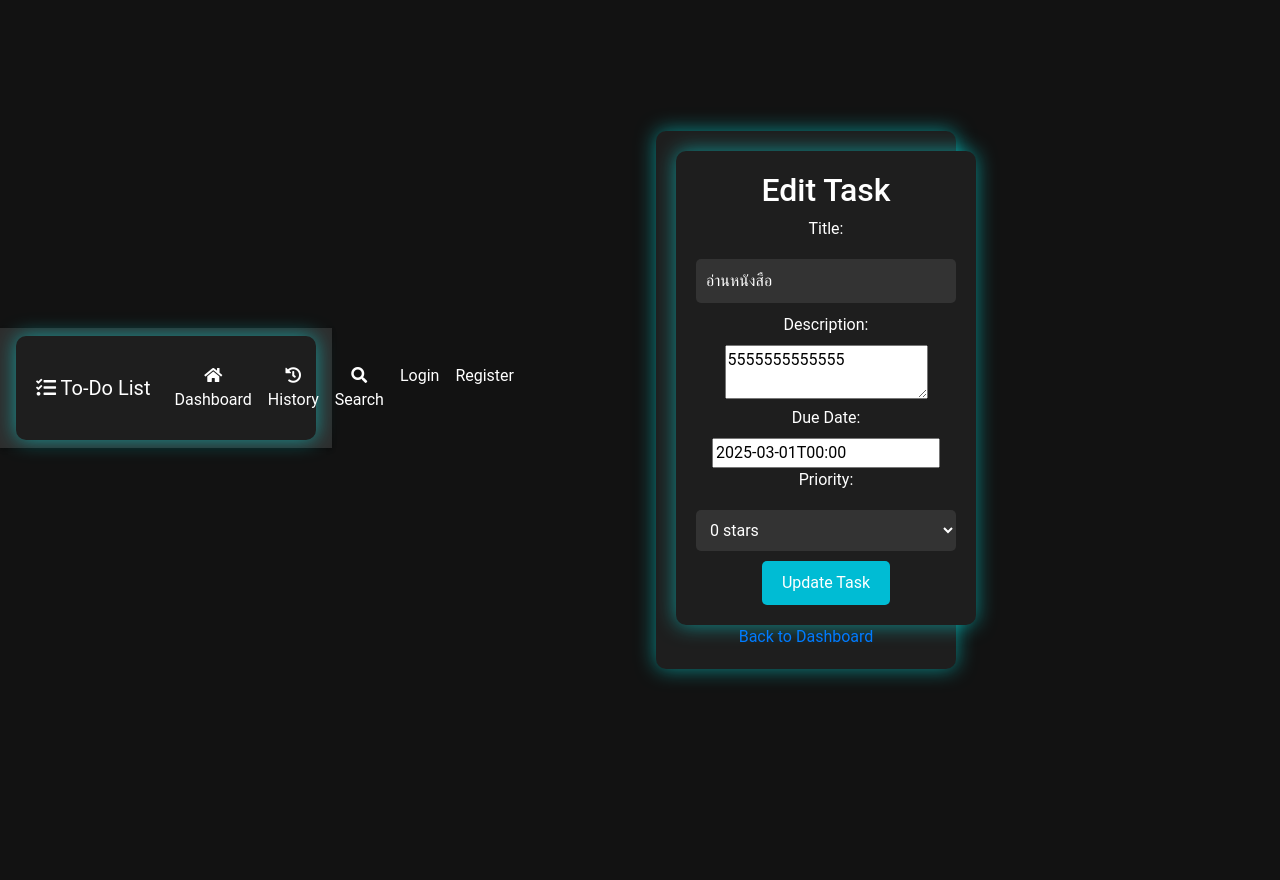
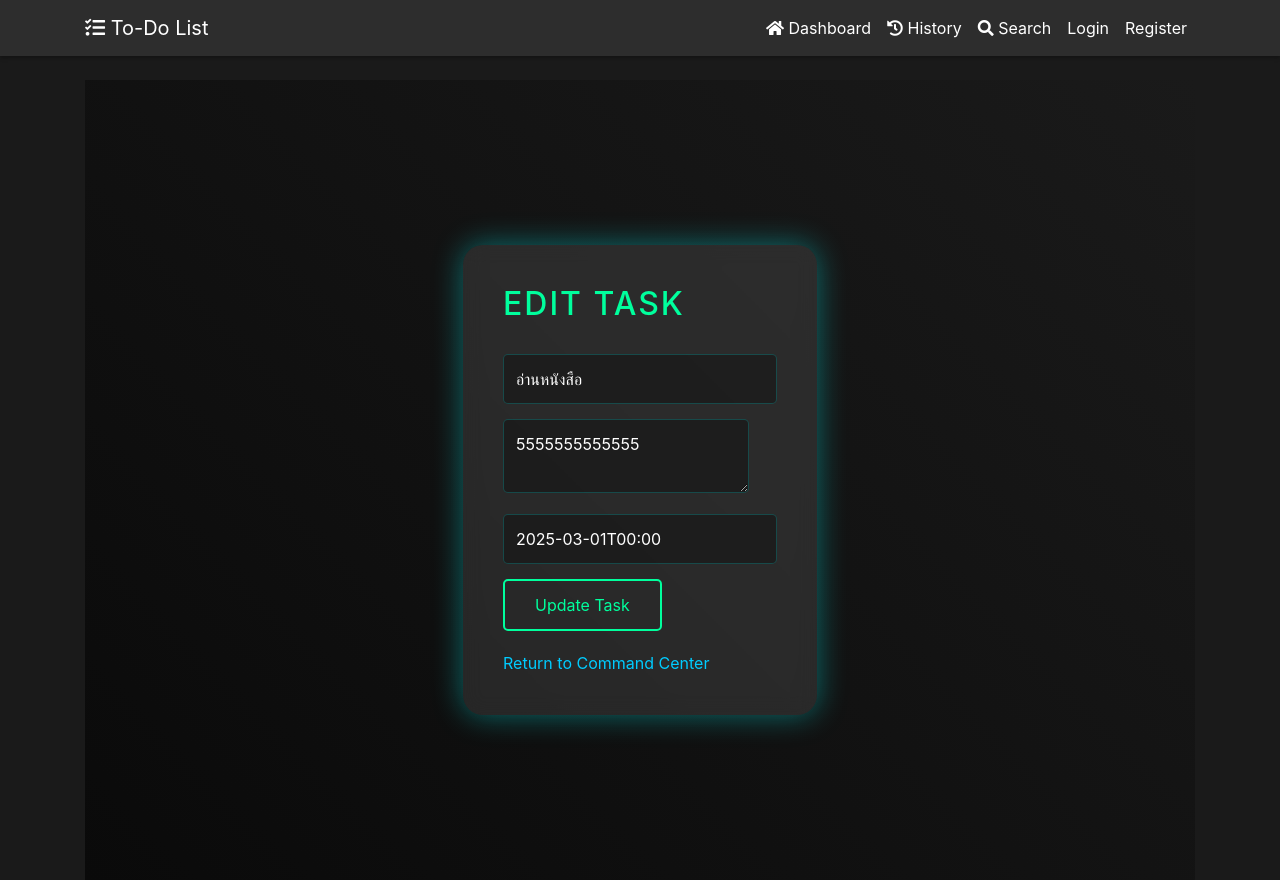
Before and after one commit to SaleemSws/flask-project, a Flask app: page /edit_task/1 in a window 1280 px wide. Before the commit the page ends 681 px from the top, so only its background shows below. Run offline with Flask 3, Linux system fonts and the light colour scheme; data comes from the database, SQL or seed files in the repository; some libraries are stand-ins or nearby versions.

Commit message:
Change Ui add,edit task

```diff
--- a/templates/edit_task.html
+++ b/templates/edit_task.html
@@ -2,68 +2,114 @@
 {% block title %}Edit Task{% endblock %}
 
 {% block content %}
+<div class="cyber-container">
+    <div class="glass-panel">
+        <h2 class="cyber-title">Edit Task <span class="glow"></span></h2>
+        <form method="POST" class="cyber-form">
+            {{ form.hidden_tag() }}
+            <div class="input-group">
+                <div class="cyber-input">
+                    {{ form.title(class="future-input", placeholder="Enter title") }}
+                    <div class="input-line"></div>
+                </div>
+            </div>
+            <div class="input-group">
+                <div class="cyber-input">
+                    {{ form.description(class="future-input", placeholder="Enter description") }}
+                    <div class="input-line"></div>
+                </div>
+            </div>
+            <div class="input-group">
+                <div class="cyber-input">
+                    {{ form.due_date(class="future-input") }}
+                    <div class="input-line"></div>
+                </div>
+            </div>
+            <button type="submit" class="cyber-button">
+                <span>Update Task</span>
+                <div class="button-border"></div>
+            </button>
+        </form>
+        <a href="{{ url_for('app_routes.dashboard') }}" class="back-link">Return to Command Center</a>
+    </div>
+</div>
+
 <style>
-        body {
-            background-color: #121212;
-            color: #ffffff;
-            font-family: 'Roboto', sans-serif;
+    .cyber-container {
+        min-height: 100vh;
         display: flex;
+        align-items: center;
         justify-content: center;
-            align-items: center;
-            height: 100vh;
-            margin: 0;
+        background: linear-gradient(45deg, #0a0a0a, #1a1a1a);
     }
-        .container {
-            background: #1e1e1e;
-            padding: 20px;
-            border-radius: 10px;
-            box-shadow: 0 0 20px rgba(0, 255, 255, 0.5);
-            width: 300px;
-            text-align: center;
+
+    .glass-panel {
+        background: rgba(255, 255, 255, 0.1);
+        backdrop-filter: blur(10px);
+        border-radius: 20px;
+        padding: 40px;
+        box-shadow: 0 0 20px rgba(0, 255, 255, 0.2);
+        animation: panelGlow 2s infinite alternate;
     }
-        input[type="text"], select {
+
+    .cyber-title {
+        color: #00ff9d;
+        text-transform: uppercase;
+        letter-spacing: 2px;
+        margin-bottom: 30px;
+        position: relative;
+    }
+
+    .future-input {
+        background: rgba(0, 0, 0, 0.3);
+        border: 1px solid rgba(0, 255, 255, 0.2);
+        color: #fff;
+        padding: 12px;
         width: 100%;
-            padding: 10px;
-            margin: 10px 0;
-            border: none;
         border-radius: 5px;
-            background: #333;
-            color: #fff;
+        margin-bottom: 15px;
+        transition: all 0.3s ease;
     }
-        button {
-            background: #00bcd4;
-            border: none;
-            padding: 10px 20px;
+
+    .future-input:focus {
+        border-color: #00ff9d;
+        box-shadow: 0 0 15px rgba(0, 255, 157, 0.3);
+        outline: none;
+    }
+
+    .cyber-button {
+        background: transparent;
+        color: #00ff9d;
+        border: 2px solid #00ff9d;
+        padding: 12px 30px;
         border-radius: 5px;
-            color: #fff;
+        position: relative;
+        overflow: hidden;
+        transition: all 0.3s ease;
         cursor: pointer;
-            transition: background 0.3s;
     }
-        button:hover {
-            background: #0097a7;
+
+    .cyber-button:hover {
+        background: #00ff9d;
+        color: #000;
+        box-shadow: 0 0 20px rgba(0, 255, 157, 0.5);
+    }
+
+    .back-link {
+        color: #00ccff;
+        text-decoration: none;
+        margin-top: 20px;
+        display: inline-block;
+        transition: all 0.3s ease;
+    }
+
+    .back-link:hover {
+        text-shadow: 0 0 10px #00ccff;
+    }
+
+    @keyframes panelGlow {
+        from { box-shadow: 0 0 20px rgba(0, 255, 255, 0.2); }
+        to { box-shadow: 0 0 30px rgba(0, 255, 255, 0.4); }
     }
 </style>
-
-    <div class="container">
-        <h2>Edit Task</h2>
-
-        <form method="POST">
-            {{ form.hidden_tag() }}
-            <label>Title:</label> {{ form.title() }}<br>
-            <label>Description:</label> {{ form.description() }}<br>
-            <label>Due Date:</label> {{ form.due_date() }}<br>
-            <label>Priority:</label>
-            <select name="priority" required>
-                <option value="0" {% if task.priority == 0 %}selected{% endif %}>0 stars</option>
-                <option value="1" {% if task.priority == 1 %}selected{% endif %}>⭐</option>
-                <option value="2" {% if task.priority == 2 %}selected{% endif %}>⭐⭐</option>
-                <option value="3" {% if task.priority == 3 %}selected{% endif %}>⭐⭐⭐</option>
-                <option value="4" {% if task.priority == 4 %}selected{% endif %}>⭐⭐⭐⭐</option>
-                <option value="5" {% if task.priority == 5 %}selected{% endif %}>⭐⭐⭐⭐⭐</option>
-            </select>
-            <button type="submit">Update Task</button>
-        </form>
-    </div>
-
-    <a href="{{ url_for('app_routes.dashboard') }}">Back to Dashboard</a>
 {% endblock %}
```
Also changed, not shown: templates/add_task.html (+117 -53 lines). Lines whose indentation alone changed are shown as unchanged.
